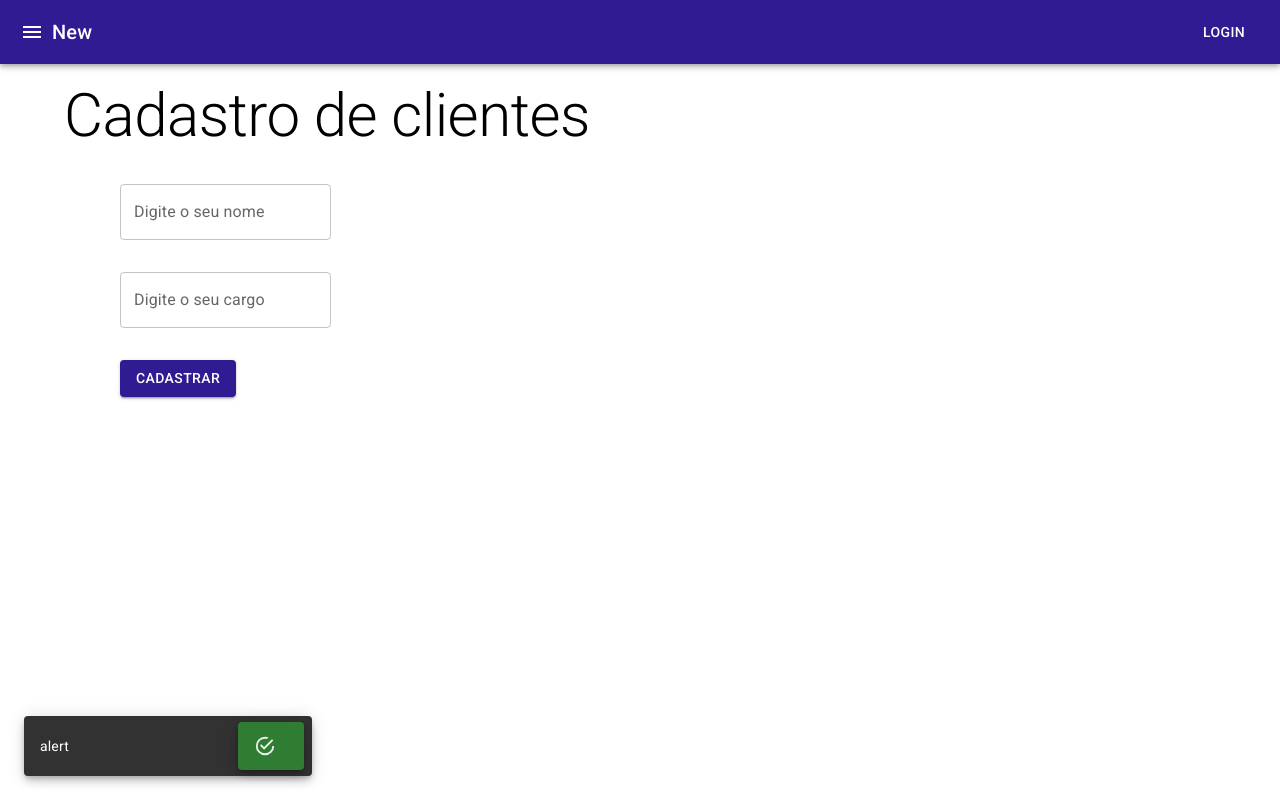
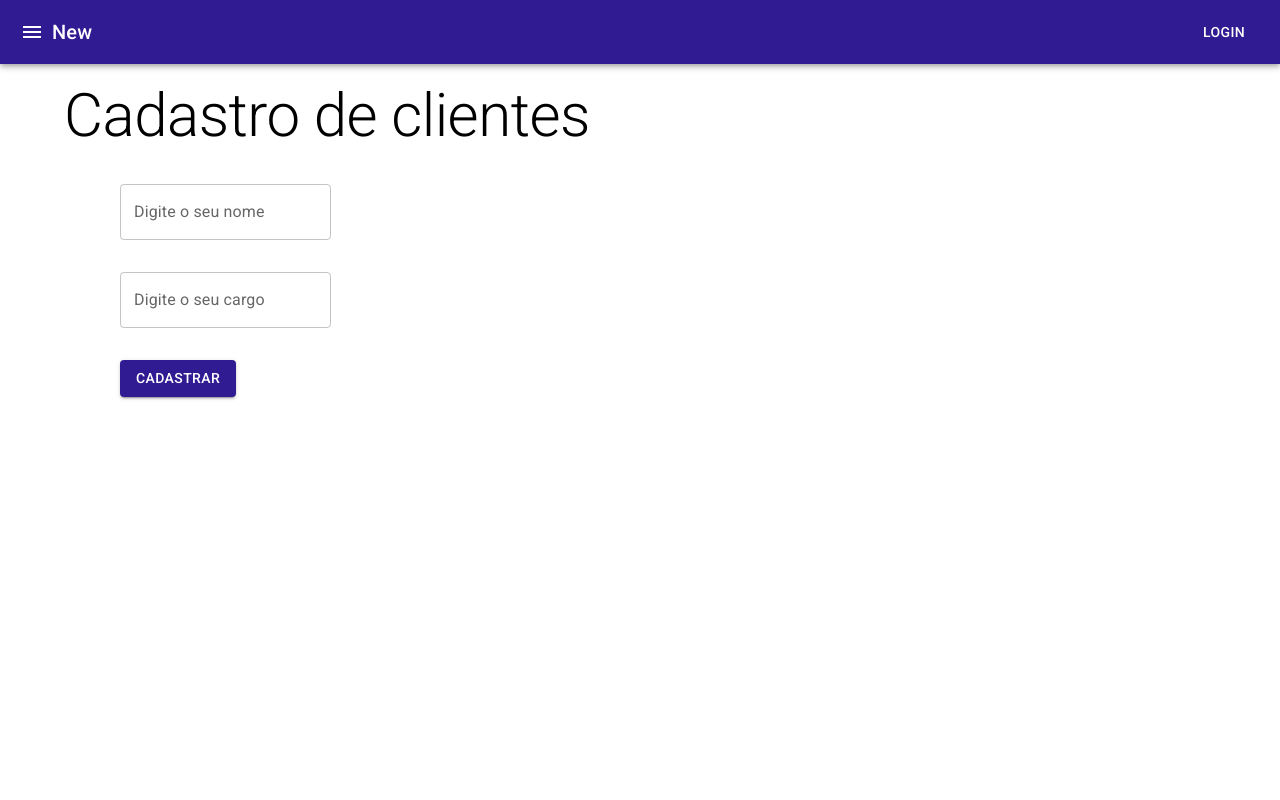
Before and after one commit to PabloJesusdaSilva/my_app, a React (Create React App) app: page /customers/add in a window 1280 px wide. Built offline with nearby package versions, Linux system fonts and the light colour scheme.

Commit message:
:feat: Criando parte lógica do toasty

```diff
--- a/src/components/Toasty.js
+++ b/src/components/Toasty.js
@@ -3,7 +3,7 @@ import {
   Alert
 } from '@mui/material'
 
-const Toasty = ({ open, onClose }) => {
+const Toasty = ({ open, severity, message, onClose }) => {
   const handleClose = (event, reason) =>{
     if(reason === "clickaway") {
       return
@@ -21,13 +21,11 @@ const Toasty = ({ open, onClose }) => {
       open={open}
       autoHideDuration={6000}
       onClose={handleClose}
-      message="alert"
-      action={
-        <>
-          <Alert elevation={6} variant="filled" severity="success" />
-        </>
-      }
-      />
+      >
+        <Alert elevation={6} variant="filled" severity={severity}>
+          {message}
+        </Alert>
+      </Snackbar>
   )
 }
 
--- a/src/pages/customers/Register.js
+++ b/src/pages/customers/Register.js
@@ -21,6 +21,10 @@ const Register = () => {
     },
   });
 
+  const [openToasty, setOpenToasty] = useState(false);
+
+  const [isLoading, setIsLoading] = useState(false);
+
   const handeInputChange = (e) => {
     const { name, value } = e.target;
 
@@ -33,6 +37,8 @@ const Register = () => {
   }
 
   const handleRegisterButton = () => {
+    setIsLoading(true)
+
     let hasError = false;
 
     let newFormState = {
@@ -66,6 +72,10 @@ const Register = () => {
       name: form.name.value,
       job: form.job.value
     })
+      .then(res => {
+        setOpenToasty(true);
+        setIsLoading(false);
+      })
   }
 
   return (
@@ -89,10 +99,18 @@ const Register = () => {
           onChange={handeInputChange} />
       </div>
       <div>
-        <Button variant="contained" onClick={handleRegisterButton} sx={{ m: 2 }}>Cadastrar</Button>
+        <Button variant="contained" onClick={handleRegisterButton} sx={{ m: 2 }}>
+          {
+            isLoading ? "Aguarde..." : "Cadastrar"
+          }
+        </Button>
       </div>
 
-      <Toasty open/>
+      <Toasty
+        open={openToasty}
+        severity="sucess"
+        message="Cadastro conclído com sucesso!"
+        onClose={() => {setOpenToasty(false)}}/>
     </Container>
   );
 }
```
